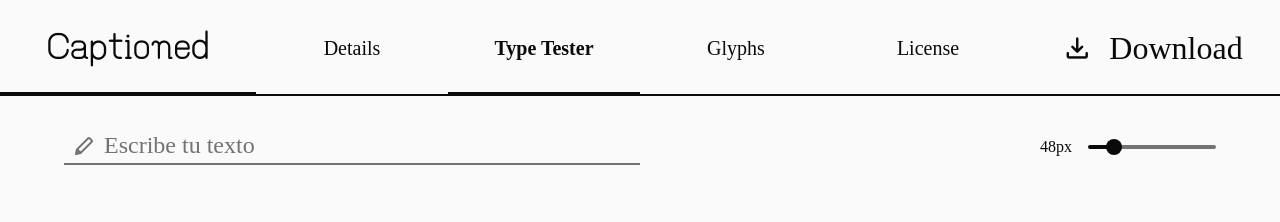
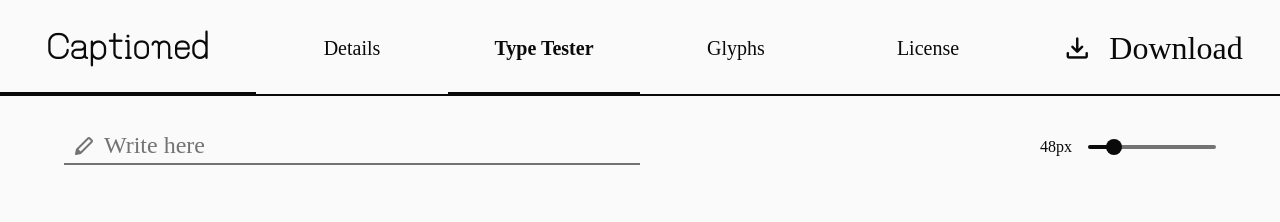
Before and after one commit to samuelquiros-design/captioned, a Nuxt app: page /tester in a window 1280 px wide. Shown: the top 222 px of the page. Built offline with nearby package versions, Linux system fonts and the light colour scheme; a web font is replaced by a local one.

Commit message:
web minor changes

```diff
--- a/pages/tester.vue
+++ b/pages/tester.vue
@@ -33,7 +33,7 @@
         <div class="tester_input">
             <div class="tester_form" :class="{ typing: user_input, focused: is_focused }" @click="focus_input">
                 <span class="material-symbols-rounded">stylus</span>
-                <input id="user_input" ref="input_ref" v-model="user_input" placeholder="Escribe tu texto"
+                <input id="user_input" ref="input_ref" v-model="user_input" placeholder="Write here"
                     @focus="is_focused = true" @blur="is_focused = false" />
             </div>
             <div class="tester_slider">
```
